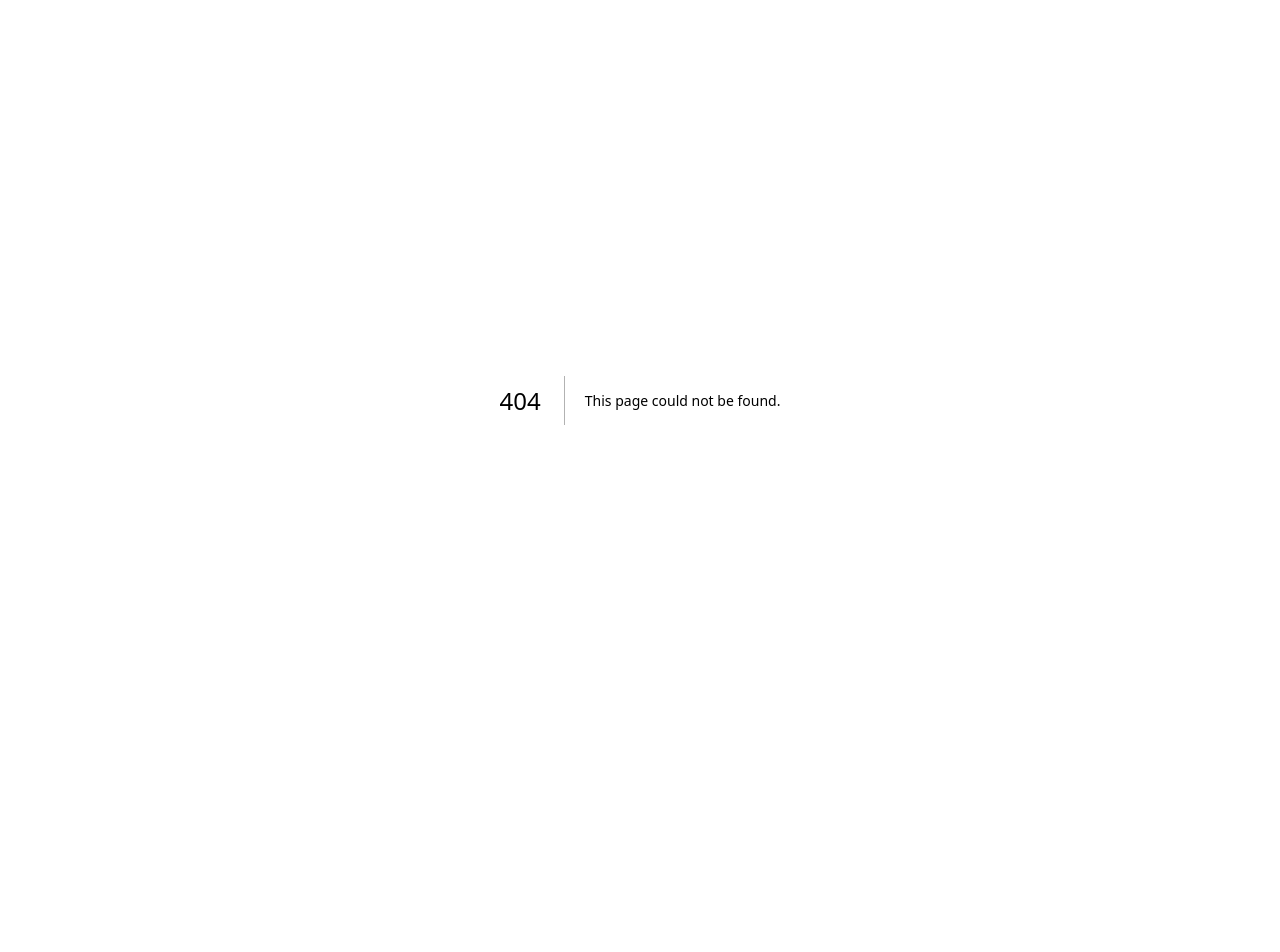
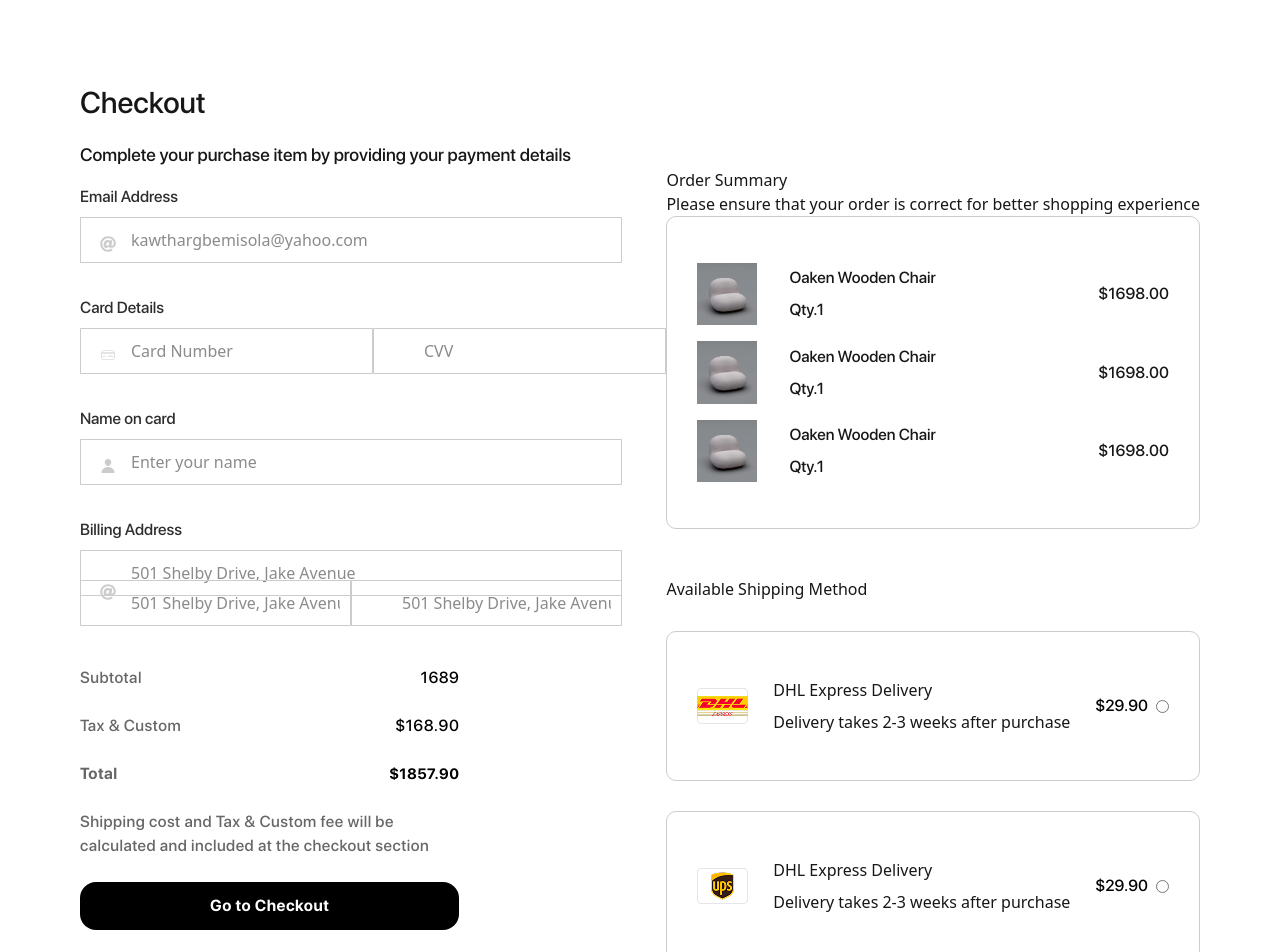
Before and after one commit to Goksyfresh/oaken, a Next.js app: page /checkout in a window 1280 px wide. Before the commit this address had no page. Shown: the top 952 px of the page. Before the commit the page ends 800 px from the top, so only its background shows below. Built offline with nearby package versions, Linux system fonts and the light colour scheme.

Commit message:
faq done

```diff
--- /dev/null
+++ b/app/checkout/page.tsx
@@ -0,0 +1,153 @@
+import React from 'react'
+import { FaAt } from "react-icons/fa";
+import { CiCreditCard1 } from "react-icons/ci";
+import { IoPerson } from "react-icons/io5";
+import Image from 'next/image';
+import ImageProd from '../../public/images/helix.png'
+import DhlLogo from '../../public/images/dhl.png'
+import upsLogo from '../../public/images/ups.png'
+
+const CheckoutPage = () => {
+  return (
+    <div className='p-14' style={{padding:"80px"}}>
+         <p className='lg:text-[30px] font-sfProMd mb-4'>Checkout</p>
+        <p className='hidden lg:block font-sfProMd lg:text-[18px]'>Complete your purchase item by providing your payment details</p>
+        <div className='flex lg:flex-row flex-col items-start justify-between'>
+<div className='flex w-[542px] flex-col gap-4'>
+    <div className='mt-4'>
+        <label className='font-sfProMd text-[14px] [--letter-spacing:-0.02em] lg:[--letter-spacing:0.00em] lg:text-[16px] text-[#2e2e2e]' style={{letterSpacing:'var(--letter-spacing)'}}>Email Address</label><br/>
+        <div className='relative'>
+            <span style={{position:'absolute', top:"50%", left:"20px", transform:'translateY("-50%")'}}><FaAt color="#cccccc" /></span>
+ <input type="email" placeholder='kawthargbemisola@yahoo.com' className='p-2 mt-2 pl-8 w-[338px] lg:w-[542px]' style={{border:'1px solid #cccccc', borderRadius:'0.8px', padding:'10px 10px 10px 50px', marginTop:"8px"}}/>
+        </div>
+
+    </div>
+     <div className='mt-4'>
+        <label className='font-sfProMd lg:text-[16px] text-[#2e2e2e]'>Card Details</label><br/>
+        <div className='relative flex flex-col lg:flex-row'>
+            <span style={{position:'absolute', top:"50%", left:"20px", transform:'translateY("-50%")'}}><CiCreditCard1 color="#cccccc" /></span>
+ <input type="number" placeholder='Card Number' className='p-2 mt-2 pl-10 w-[338px] lg:w-[542px]' style={{border:'1px solid #cccccc', borderRadius:'0.8px', padding:'10px 10px 10px 50px', marginTop:"8px"}}/>
+  <input type="email" placeholder='CVV' className='p-2 mt-2 pl-10 w-[338px] lg:w-[542px]' style={{border:'1px solid #cccccc', borderRadius:'0.8px', padding:'10px 10px 10px 50px', marginTop:"8px"}}/>
+        </div>
+
+    </div>
+     <div className='mt-4'>
+        <label className='font-sfProMd lg:text-[16px] text-[#2e2e2e]'>Name on card</label><br/>
+        <div className='relative'>
+            <span style={{position:'absolute', top:"50%", left:"20px", transform:'translateY("-50%")'}}><IoPerson color="#cccccc" /></span>
+ <input type="email" placeholder='Enter your name' className='p-2 mt-2 pl-10 w-[338px] lg:w-[542px]' style={{border:'1px solid #cccccc',borderRadius:'0.8px', padding:'10px 10px 10px 50px', marginTop:"8px"}}/>
+        </div>
+
+    </div>
+     <div className='mt-4'>
+        <label className='font-sfProMd lg:text-[16px] text-[#2e2e2e]'>Billing Address</label><br/>
+        <div className='relative flex flex-col'>
+            <span style={{position:'absolute', top:"50%", left:"20px", transform:'translateY("-50%")'}}><FaAt color="#cccccc" /></span>
+ <input type="email" placeholder='501 Shelby Drive, Jake Avenue' className='p-2 mt-2 pl-10 w-[338px] lg:w-[542px]' style={{border:'1px solid #cccccc', borderRadius:'0.8px', padding:'10px 10px 10px 50px', marginTop:"8px"}}/>
+ <div className='-mt-6'>
+    <input type="email" placeholder='501 Shelby Drive, Jake Avenue' className='p-2 mt-2 pl-10' style={{border:'1px solid #cccccc', width:"271px", borderRadius:'0.8px', padding:'10px 10px 10px 50px', marginTop:"8px"}}/>
+    <input type="email" placeholder='501 Shelby Drive, Jake Avenue' className='p-2 mt-2 pl-10' style={{border:'1px solid #cccccc', width:"271px", borderRadius:'0.8px', padding:'10px 10px 10px 50px', marginTop:"8px"}}/>
+ </div>
+        </div>
+
+
+    </div>
+     <div className='w-[70%]'>
+          <div className='flex justify-between items-center my-6'>
+            <p className='font-sfProMd text-[14px] lg:text-[16px] text-[#676767]' style={{letterSpacing:"0.03em"}}>Subtotal</p>
+            <p className='font-sfProMd text-[14px] lg:text-[16px] text-black' style={{letterSpacing:"0.03em"}}>1689</p>
+          </div>
+          <div className='flex justify-between items-center my-6'>
+            <p className='font-sfProMd text-[14px] lg:text-[16px] text-[#676767]' style={{letterSpacing:"0.03em"}}>Tax & Custom</p>
+            <p className='font-sfProMd text-[14px] lg:text-[16px] text-black' style={{letterSpacing:"0.03em"}}>$168.90</p>
+          </div>
+
+          <div className='flex justify-between items-center my-6'>
+            <p className='font-sfProB text-[16px] lg:text-[16px] text-[#676767]' style={{letterSpacing:"0.03em"}}>Total</p>
+            <p className='font-sfProB text-[16px] lg:text-[15px] text-black' style={{letterSpacing:"0.03em"}}>$1857.90</p>
+          </div>
+<p className='font-sfProMd text-[16px] text-[#676767] my-6' style={{letterSpacing:"0.03em"}}>Shipping cost and Tax & Custom fee will be calculated and included at the checkout section</p>
+          <button className='w-full bg-black rounded-2xl text-white font-sfProB text-[16px] lg:text-[16px] py-3 hover:bg-gray-800 transition-colors' style={{letterSpacing:"0.03em"}}>
+            Go to Checkout
+          </button>
+        </div>
+
+
+
+</div>
+<div>
+    <p>Order Summary</p>
+    <p>Please ensure that your order is correct for better shopping experience</p>
+    <div style={{border:"1px solid #cccccc", padding:"30px", borderRadius:"10px"}}>
+    <div className='flex items-center justify-between my-4'>
+        <div className='flex items-center gap-8'>
+<Image src={ImageProd} width={60} height={60} alt=''/>
+        <div className='flex flex-col items-start gap-2'>
+ <p className='font-sfProMd text-[16px]'>Oaken Wooden Chair</p>
+        <p className='font-sfProMd text-[16px]'>Qty.1</p>
+        </div>
+        </div>
+
+       <p className='font-sfProMd text-[16px]'>$1698.00</p>
+    </div>
+        <div className='flex items-center justify-between my-4'>
+        <div className='flex items-center gap-8'>
+<Image src={ImageProd} width={60} height={60} alt=''/>
+        <div className='flex flex-col items-start gap-2'>
+ <p className='font-sfProMd text-[16px]'>Oaken Wooden Chair</p>
+        <p className='font-sfProMd text-[16px]'>Qty.1</p>
+        </div>
+        </div>
+
+       <p className='font-sfProMd text-[16px]'>$1698.00</p>
+    </div>
+        <div className='flex items-center justify-between my-4'>
+        <div className='flex items-center gap-8'>
+<Image src={ImageProd} width={60} height={60} alt=''/>
+        <div className='flex flex-col items-start gap-2'>
+ <p className='font-sfProMd text-[16px]'>Oaken Wooden Chair</p>
+        <p className='font-sfProMd text-[16px]'>Qty.1</p>
+        </div>
+        </div>
+
+       <p className='font-sfProMd text-[16px]'>$1698.00</p>
+    </div>
+
+</div>
+ <p className='mt-12'>Available Shipping Method</p>
+     <div style={{border:"1px solid #cccccc", padding:"30px", borderRadius:"10px", marginTop:"30px"}}>
+        <div className='flex items-center justify-between my-4'>
+<Image src={DhlLogo} width={51} height={36} alt=''/>
+<div className='flex flex-col items-start gap-2'>
+<p>DHL Express Delivery</p>
+<p>Delivery takes 2-3 weeks after purchase</p>
+</div>
+<div className='flex gap-2 items-center'>
+<p className='font-sfProMd text-[16px] text-black'>$29.90</p>
+<input type="radio" name="shipping" />
+</div>
+       </div>
+      </div>
+         <div style={{border:"1px solid #cccccc", padding:"30px", borderRadius:"10px", marginTop:"30px"}}>
+        <div className='flex items-center justify-between my-4'>
+<Image src={upsLogo} width={51} height={36} alt=''/>
+<div className='flex flex-col items-start gap-2'>
+<p>DHL Express Delivery</p>
+<p>Delivery takes 2-3 weeks after purchase</p>
+</div>
+<div className='flex gap-2 items-center'>
+<p className='font-sfProMd text-[16px] text-black'>$29.90</p>
+<input type="radio" name="shipping" />
+</div>
+       </div>
+      </div>
+<div></div>
+        </div>
+
+       </div>
+
+    </div>
+  )
+}
+
+export default CheckoutPage
--- a/components/faqReusable.tsx
+++ b/components/faqReusable.tsx
@@ -1,24 +1,42 @@
-import React from 'react'
+"use client"
+import React, { useState } from "react";
 import { FaPlus } from "react-icons/fa6";
 type faq = {
-    text:string,
-    description:string
-}
+  text: string;
+  description: string;
+};
 
-const FaqReusable = ({text,description}:faq) => {
+const FaqReusable = ({ text, description }: faq) => {
+  const [showQuestion, setShowQuestion] = useState(false);
+  const handleClick = () => {
+    setShowQuestion(!showQuestion);
+  };
   return (
     <div>
-        <div className='flex items-center justify-between w-full mb-4'>
-<p className='font-sfProMd text-[14px] lg:text-[36px] [--letter-spacing:-0.04em] lg:[--letter-spacing:0.02em] uppercase' style={{letterSpacing:"var(--letter-spacing)"}}>{text}</p>
-<FaPlus size={14}/>
-        </div>
-      <div className='lg:flex items-end justify-end'>
-  <p className='font-sfPro [--letter-spacing:-0.02em] hidden lg:[--letter-spacing:0.0em] text-[14px] lg:text-[30px] text-[#676767] lg:text-justify lg:w-[55%] lg:my-6' style={{letterSpacing:"var(--letter-spacing)"}}>{description}</p>
+      <div className="flex items-center justify-between w-full mb-4">
+        <p
+          className="font-sfProMd text-[14px] lg:text-[36px] [--letter-spacing:-0.04em] lg:[--letter-spacing:0.02em] uppercase"
+          style={{ letterSpacing: "var(--letter-spacing)" }}
+        >
+          {text}
+        </p>
+        <FaPlus size={14} onClick={handleClick} />
+      </div>
+      <div className="lg:flex items-end justify-end">
+        {showQuestion && (
+ <p
+          className="font-sfPro [--letter-spacing:-0.02em] lg:[--letter-spacing:0.0em] text-[14px] lg:text-[30px] text-[#676767] lg:text-justify lg:w-[55%] lg:my-6"
+          style={{ letterSpacing: "var(--letter-spacing)" }}
+        >
+          {description}
+        </p>
+        )}
+
       </div>
 
-        <div className='bg-[#cccccc] h-[1px] w-[full] my-4' />
+      <div className="bg-[#cccccc] h-[1px] w-[full] my-4" />
     </div>
-  )
-}
+  );
+};
 
-export default FaqReusable
+export default FaqReusable;
```
Also changed, not shown: public/images/dhl.png (added), public/images/ups.png (added).
